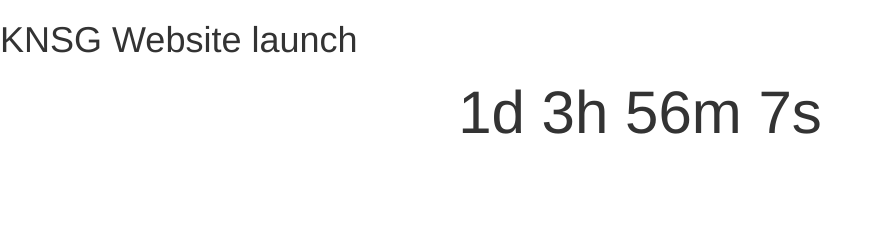
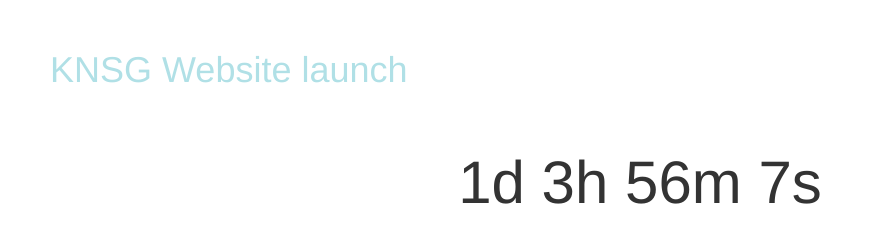
Before and after one commit to knsgnaman/knsgnaman.github.io, a plain HTML site: page index.html in a window 1280 px wide. Shown: the whole page, without its empty margins (0-880 px from the left). Drawn offline with nearby package versions, Linux system fonts and the light colour scheme.

Commit message:
Update index.html

```diff
--- a/index.html
+++ b/index.html
@@ -17,6 +17,9 @@ p {
   margin-top: 0px;
 }
 h1{
+  color : powderblue;
+  margin : 50px;
+  }
 
   </style>
 </head>
```
